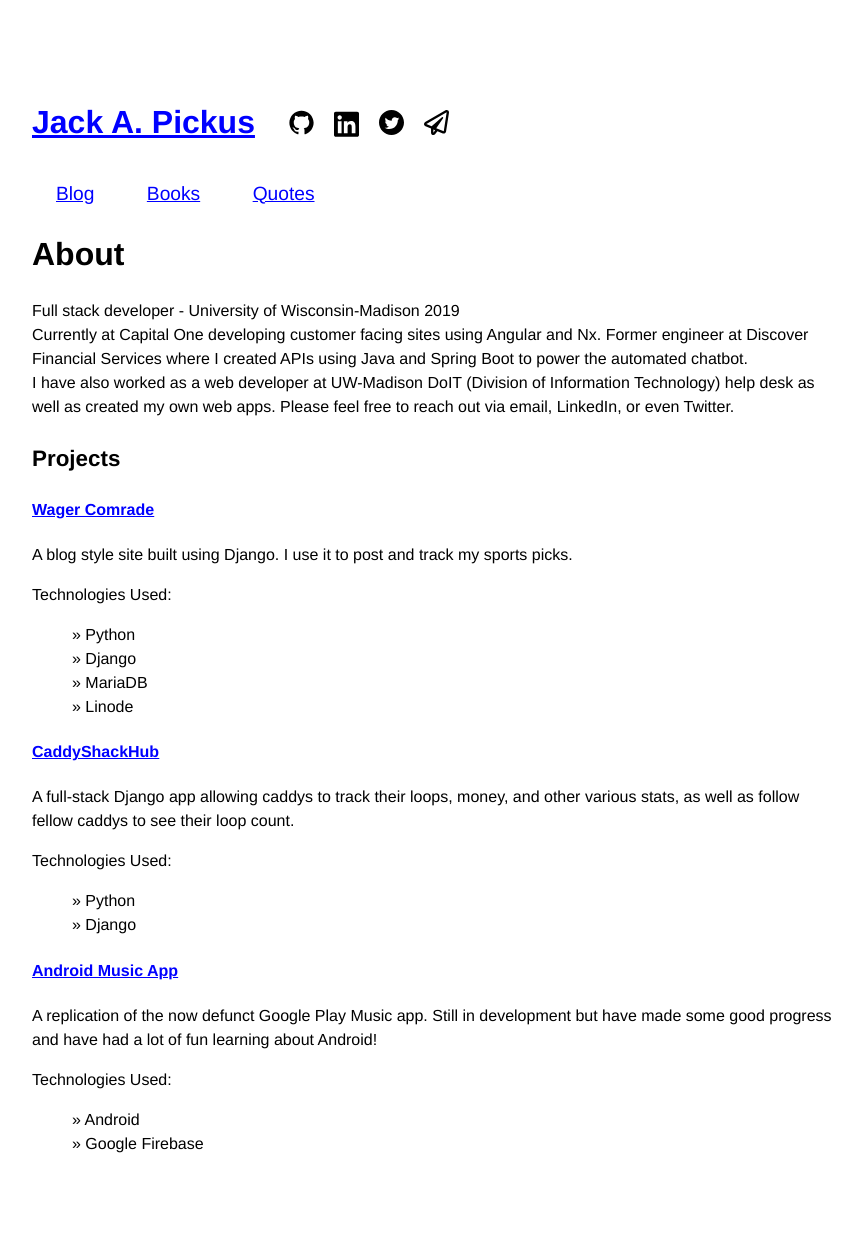
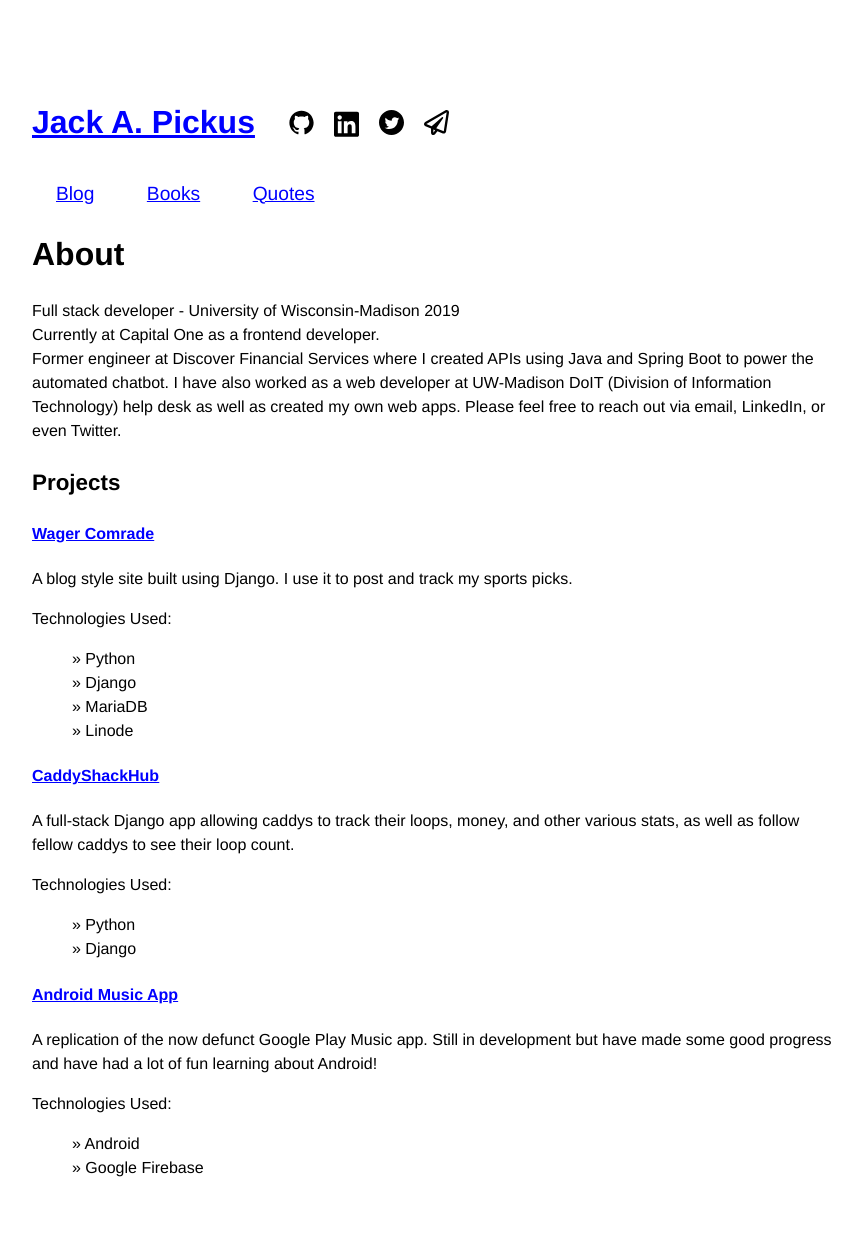
Before and after one commit to jackpickus/jackpickus.github.io, a Jekyll site: the page built from index.html, in a window 1280 px wide. Shown: the whole page, without its empty margins (208-1070 px from the left). Built offline with Jekyll 4.4.1, drawn with Linux system fonts in a browser that asks for light colours; before the commit the page ends 1236 px from its top, so only the background shows below that.

Commit message:
update bio

```diff
--- a/index.html
+++ b/index.html
@@ -8,8 +8,8 @@ layout: default
 	<p>
 		Full stack developer - University of Wisconsin-Madison 2019
 		<br>
-		Currently at Capital One developing customer facing sites using Angular and Nx.
-		Former engineer at Discover Financial Services where I created APIs using Java and Spring Boot to power the automated chatbot.<br>
+		Currently at Capital One as a frontend developer. <br>
+		Former engineer at Discover Financial Services where I created APIs using Java and Spring Boot to power the automated chatbot.
 		I have also worked as a web developer at UW-Madison DoIT (Division of Information Technology) help desk as well as created my own web apps.
 		Please feel free to reach out via email, LinkedIn, or even Twitter.
 	</p>
```
